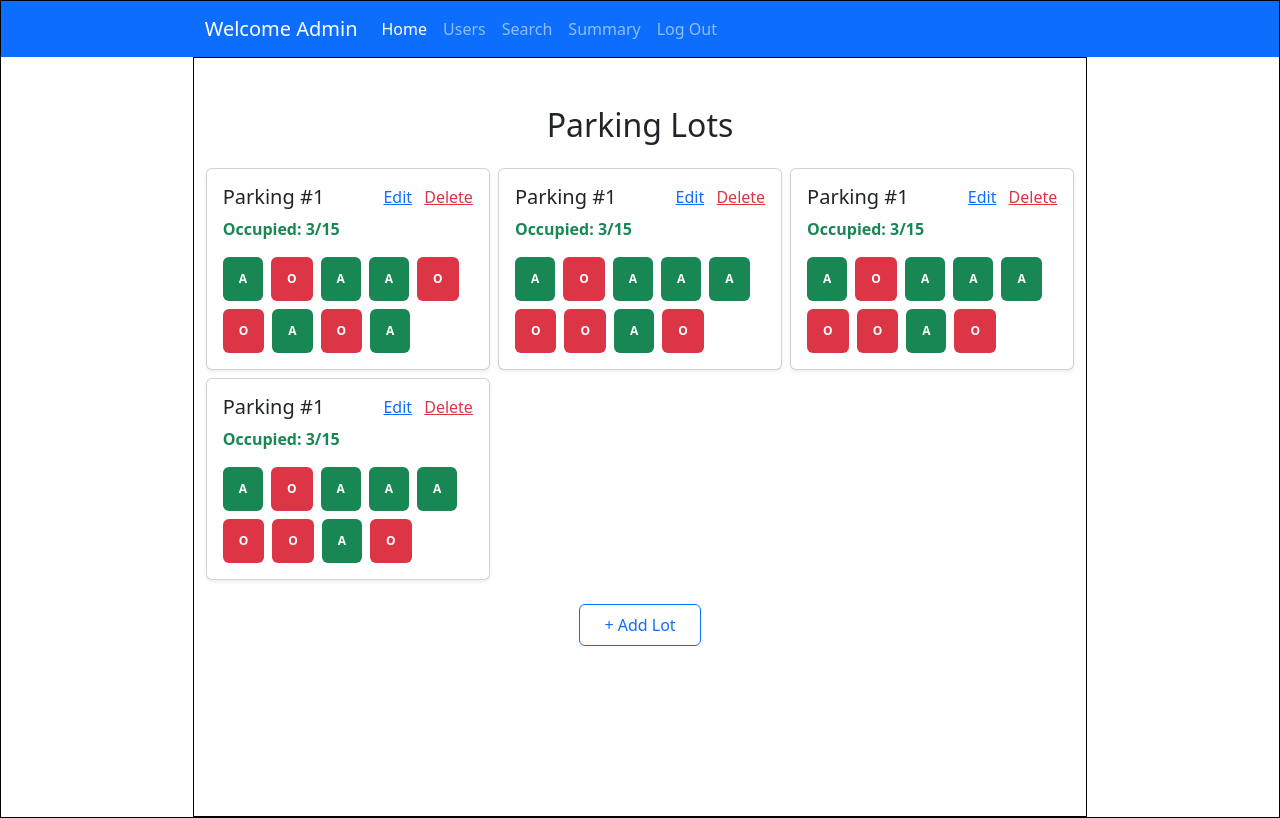
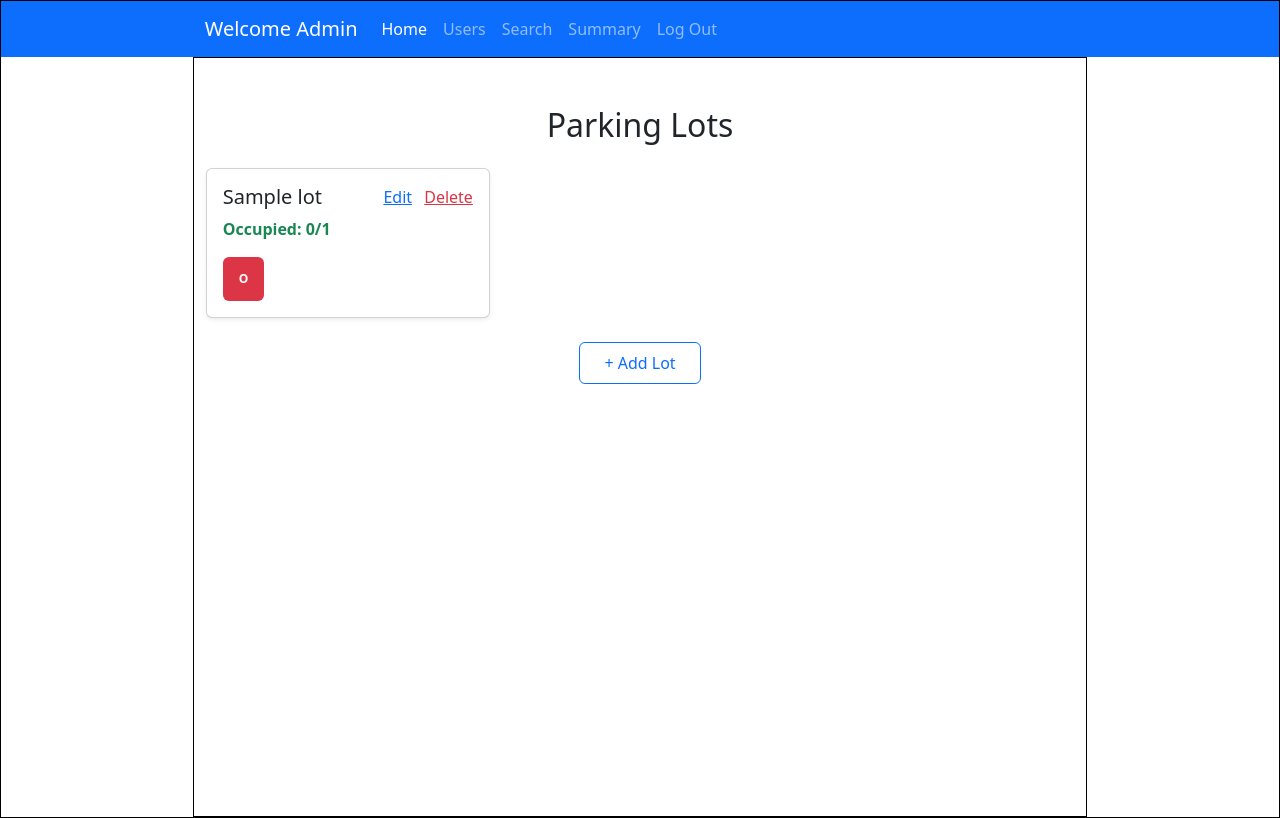
Before and after one commit to 23f2001579/VehicleParkingApp-v1, a Flask app: template templates/admin_home.html in a window 1280 px wide. Run offline with Flask 3, Linux system fonts and the light colour scheme; tables that the repository leaves empty hold one stand-in row (values such as "Sample post"); the template is opened without the code that fills it: values that come from a table or form of the project are taken from there, most other values are stand-ins (such as "Sample title", 1, 10 or a date in 2020).

Commit message:
Added new-lot and edit-lot pages to site

```diff
--- a/app.py
+++ b/app.py
@@ -1,9 +1,11 @@
 from flask import Flask
 from controllers.database import db
+from flask_login import LoginManager
 app = None
 
 def create_app():
     app = Flask(__name__)
+    app.secret_key = "mysecretkey"
     app.debug = True
     app.config["SQLALCHEMY_DATABASE_URI"]= "sqlite:///vehicleparkingapp.sqlite3"#3 database
     db.init_app(app)#3 database
@@ -13,5 +15,15 @@ def create_app():
 app = create_app()
 from controllers.controller import * #2 controllers
 # from application.models import #indirect connection using controllers.py
+
+login_manager = LoginManager()
+login_manager.init_app(app)
+login_manager.login_view = "login"  # name of your login route
+
+@login_manager.user_loader
+def load_user(user_id):
+    return User.query.get(int(user_id))
+
+
 if __name__ == "__main__":
     app.run(debug = True)
--- a/templates/admin_home.html
+++ b/templates/admin_home.html
@@ -36,125 +36,45 @@
                 <h2 class="text-center mb-4">Parking Lots</h2>
 
                 <div class="row row-cols-1 row-cols-md-2 row-cols-lg-3 g-2">
-                    <!-- Parking Lot Card -->
+                    {% for lot in lots %}
                     <div class="col">
                         <div class="card h-200 shadow-sm">
                             <div class="card-body">
                                 <div class="d-flex justify-content-between align-items-center mb-2">
-                                    <h5 class="card-title mb-0">Parking #1</h5>
+                                    <h5 class="card-title mb-0">{{ lot.prime_location_name }}</h5>
                                     <div>
-                                        <a href="#" class="text-primary me-2">Edit</a>
-                                        <a href="#" class="text-danger">Delete</a>
+                                        <a href="{{ url_for('edit_lot', lot_id=lot.id) }}"
+                                            class="text-primary me-2">Edit</a>
+                                        <a href=""
+                                            class="text-danger">Delete</a>
                                     </div>
                                 </div>
-                                <p class="text-success fw-semibold">Occupied: 3/15</p>
-                                <!-- Parking Spots Grid -->
+
+                                <!-- Show occupied / total -->
+                                {% set total = lot.spots|length %}
+                                {% set occupied = lot.spots|selectattr("status", "equalto", "O")|list|length %}
+                                <p class="text-success fw-semibold">Occupied: {{ occupied }}/{{ total }}</p>
+
+                                <!-- Parking Spots -->
                                 <div class="d-flex flex-wrap gap-2">
-                                    <!-- Repeat this for each spot -->
+                                    {% for spot in lot.spots %}
+                                    {% if spot.status == 'A' %}
                                     <div class="badge bg-success p-3">A</div>
+                                    {% else %}
                                     <div class="badge bg-danger p-3">O</div>
-                                    <div class="badge bg-success p-3">A</div>
-                                    <div class="badge bg-success p-3">A</div>
-                                    <div class="badge bg-danger p-3">O</div>
-                                    <div class="badge bg-danger p-3">O</div>
-                                    <div class="badge bg-success p-3">A</div>
-                                    <div class="badge bg-danger p-3">O</div>
-                                    <div class="badge bg-success p-3">A</div>
-                                    <!-- ... -->
+                                    {% endif %}
+                                    {% endfor %}
                                 </div>
                             </div>
                         </div>
                     </div>
-                    <!-- Copy and paste another card like above for Parking #2, #3, etc -->
-                    <div class="col">
-                        <div class="card h-100 shadow-sm">
-                            <div class="card-body">
-                                <div class="d-flex justify-content-between align-items-center mb-2">
-                                    <h5 class="card-title mb-0">Parking #1</h5>
-                                    <div>
-                                        <a href="#" class="text-primary me-2">Edit</a>
-                                        <a href="#" class="text-danger">Delete</a>
-                                    </div>
-                                </div>
-                                <p class="text-success fw-semibold">Occupied: 3/15</p>
-                                <!-- Parking Spots Grid -->
-                                <div class="d-flex flex-wrap gap-2">
-                                    <!-- Repeat this for each spot -->
-                                    <div class="badge bg-success p-3">A</div>
-                                    <div class="badge bg-danger p-3">O</div>
-                                    <div class="badge bg-success p-3">A</div>
-                                    <div class="badge bg-success p-3">A</div>
-                                    <div class="badge bg-success p-3">A</div>
-                                    <div class="badge bg-danger p-3">O</div>
-                                    <div class="badge bg-danger p-3">O</div>
-                                    <div class="badge bg-success p-3">A</div>
-                                    <div class="badge bg-danger p-3">O</div>
-                                    <!-- ... -->
-                                </div>
-                            </div>
-                        </div>
-                    </div>
-                    <div class="col">
-                        <div class="card h-100 shadow-sm">
-                            <div class="card-body">
-                                <div class="d-flex justify-content-between align-items-center mb-2">
-                                    <h5 class="card-title mb-0">Parking #1</h5>
-                                    <div>
-                                        <a href="#" class="text-primary me-2">Edit</a>
-                                        <a href="#" class="text-danger">Delete</a>
-                                    </div>
-                                </div>
-                                <p class="text-success fw-semibold">Occupied: 3/15</p>
-                                <!-- Parking Spots Grid -->
-                                <div class="d-flex flex-wrap gap-2">
-                                    <!-- Repeat this for each spot -->
-                                    <div class="badge bg-success p-3">A</div>
-                                    <div class="badge bg-danger p-3">O</div>
-                                    <div class="badge bg-success p-3">A</div>
-                                    <div class="badge bg-success p-3">A</div>
-                                    <div class="badge bg-success p-3">A</div>
-                                    <div class="badge bg-danger p-3">O</div>
-                                    <div class="badge bg-danger p-3">O</div>
-                                    <div class="badge bg-success p-3">A</div>
-                                    <div class="badge bg-danger p-3">O</div>
-                                    <!-- ... -->
-                                </div>
-                            </div>
-                        </div>
-                    </div>
-                    <div class="col">
-                        <div class="card h-100 shadow-sm">
-                            <div class="card-body">
-                                <div class="d-flex justify-content-between align-items-center mb-2">
-                                    <h5 class="card-title mb-0">Parking #1</h5>
-                                    <div>
-                                        <a href="#" class="text-primary me-2">Edit</a>
-                                        <a href="#" class="text-danger">Delete</a>
-                                    </div>
-                                </div>
-                                <p class="text-success fw-semibold">Occupied: 3/15</p>
-                                <!-- Parking Spots Grid -->
-                                <div class="d-flex flex-wrap gap-2">
-                                    <!-- Repeat this for each spot -->
-                                    <div class="badge bg-success p-3">A</div>
-                                    <div class="badge bg-danger p-3">O</div>
-                                    <div class="badge bg-success p-3">A</div>
-                                    <div class="badge bg-success p-3">A</div>
-                                    <div class="badge bg-success p-3">A</div>
-                                    <div class="badge bg-danger p-3">O</div>
-                                    <div class="badge bg-danger p-3">O</div>
-                                    <div class="badge bg-success p-3">A</div>
-                                    <div class="badge bg-danger p-3">O</div>
-                                    <!-- ... -->
-                                </div>
-                            </div>
-                        </div>
-                    </div>
+                    {% endfor %}
                 </div>
+
 
                 <!-- Add Lot Button -->
                 <div class="text-center mt-4">
-                    <a href="/add-lot" class="btn btn-outline-primary px-4 py-2">+ Add Lot</a>
+                    <a href="/add_lot" class="btn btn-outline-primary px-4 py-2">+ Add Lot</a>
                 </div>
             </div>
 
```
Also changed, not shown: templates/edit_lot.html (+10 -11 lines), templates/new_lot.html (+12 -8 lines).
